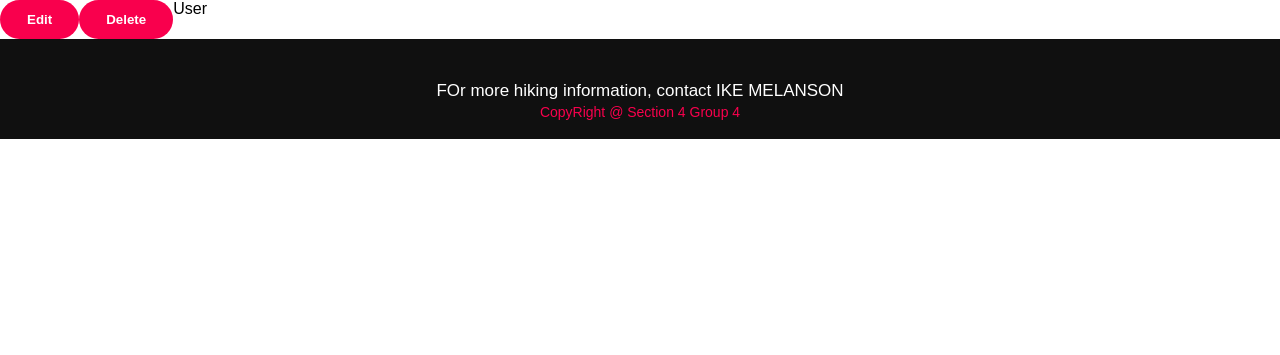
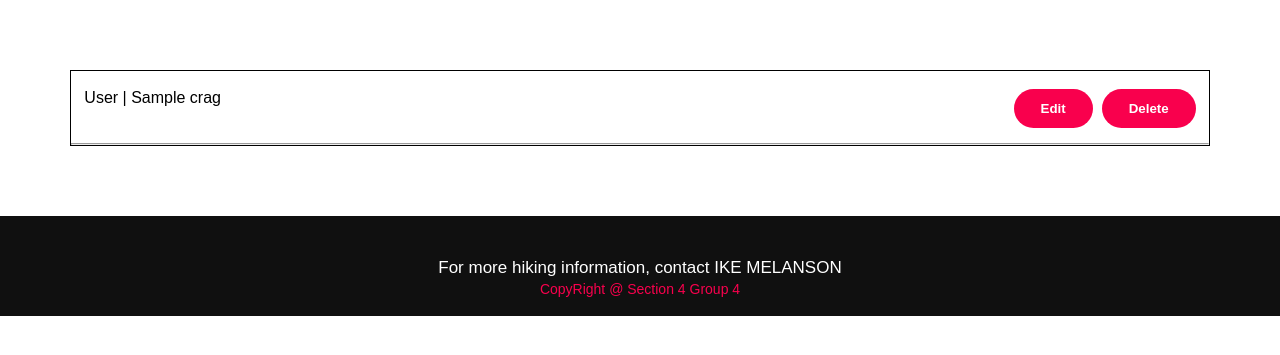
Before and after one commit to spencercheng/IS403-Project, a Django app: page /viewWalls/ in a window 1280 px wide. Shown: the top 355 px of the page. Run offline with Django 4.2, Linux system fonts and the light colour scheme; tables that the repository leaves empty hold one stand-in row (values such as "Sample post").

Commit message:
added styling

```diff
--- a/ClimbingSpots/settings.py
+++ b/ClimbingSpots/settings.py
@@ -79,9 +79,9 @@ DATABASES = {
         'ENGINE': 'django.db.backends.postgresql',
         'NAME': 'hiking',
         'USER': 'postgres',
-        'PASSWORD': 'admin',
-        'HOST': 'localhost',
-        'PORT' : '5433'
+        'PASSWORD': 'Hel@man512',
+        'HOST': 'localhost'#,
+        #'PORT' : '5433'
     }
 }
 
--- a/ClimbingSpots/static/css/styles.css
+++ b/ClimbingSpots/static/css/styles.css
@@ -305,3 +305,7 @@ footer p:nth-child(2){
 .list a {
 	color: black;
 }
+.maindiv {
+	margin: 70px;
+	border: 1px solid;
+}
--- a/templates/Climbing/viewWalls.html
+++ b/templates/Climbing/viewWalls.html
@@ -2,22 +2,25 @@
 {%load static%}
 {%block content%}
 
-<div>
+<div class="maindiv">
     {%for wall in wallData%}
+    <br>
     <div>
-        {{wall.wallName}}
-
-        <form method="POST" class="form-group" action="{% url 'editWall' %}" name="editWall" style="float:left">
+        &nbsp&nbsp&nbsp{{wall.wallName}} | {{wall.crag}}
+        <form method="POST" class="form-group" action="{% url 'delWall' %}" name="delWall" style="float:right">
+            {%csrf_token%}
+            <input type="number" name="wallID" id="wallID" value="{{wall.id}}" hidden>
+            &nbsp&nbsp<button type="submit" class="btn btn-primary">Delete</button>&nbsp&nbsp&nbsp
+        </form>
+        <form method="POST" class="form-group" action="{% url 'editWall' %}" name="editWall" style="float:right">
             {%csrf_token%}
             <input type="number" name="wallID" id="wallID" value="{{wall.id}}" hidden>
             <button type="submit" class="btn btn-primary">Edit</button>
         </form>
-        <form method="POST" class="form-group" action="{% url 'delWall' %}" name="delWall" style="float:left">
-            {%csrf_token%}
-            <input type="number" name="wallID" id="wallID" value="{{wall.id}}" hidden>
-            <button type="submit" class="btn btn-primary">Delete</button>
-        </form>
     </div>
+    <br>
+    <br>
+    <hr>
     {%endfor%}
 </div>
 
--- a/templates/base.html
+++ b/templates/base.html
@@ -19,7 +19,7 @@
 
   <footer>
     <p></p>
-    <p>FOr more hiking information, contact IKE MELANSON</p>
+    <p>For more hiking information, contact IKE MELANSON</p>
     <p class="end">CopyRight @ Section 4 Group 4 </p>
   </footer>
 
```
Also changed, not shown: templates/Climbing/viewCrags.html (+13 -9 lines), templates/Climbing/viewRoutes.html (+12 -9 lines).
